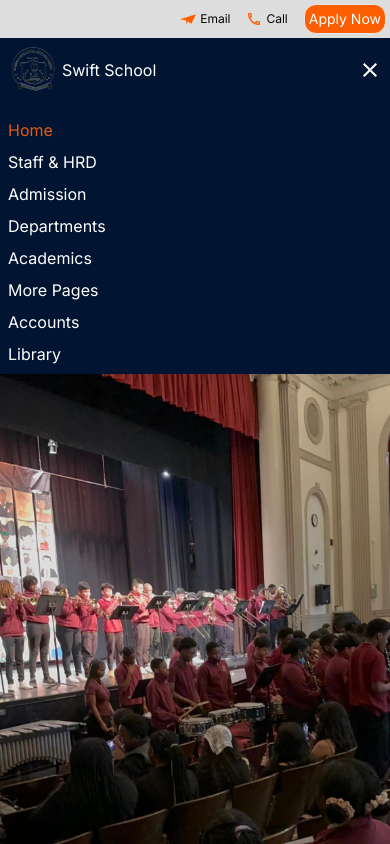
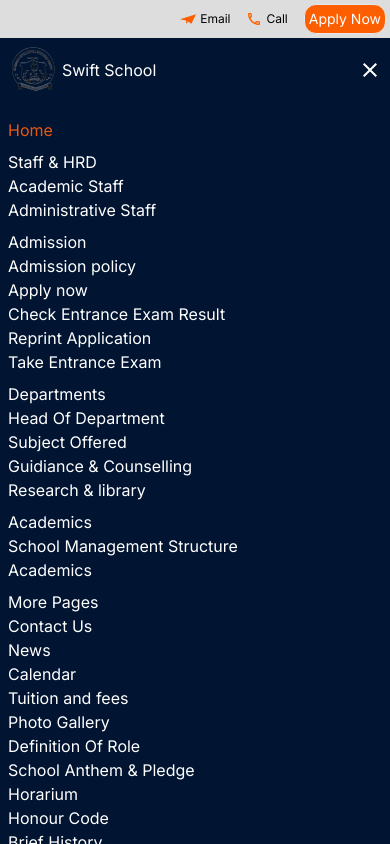
Before and after one commit to maths29/school-porter, a Next.js app: page / in a window 390 px wide. Both pictures are taken after a click on the button 370 px from the left and 69 px from the top of the page. Shown: the top 844 px of the page. Built offline with nearby package versions, Linux system fonts and the light colour scheme.

Commit message:
Add  toggle menu function

```diff
--- a/app/components/Navbar.js
+++ b/app/components/Navbar.js
@@ -10,6 +10,18 @@
   const handleOpen = () => {
     setMenu(!menu);
   };
+
+  const toggleSubMenu = (index) => {
+    const subMenu = document.getElementById(`submenu-${index}`);
+    const allSubMenus = document.querySelectorAll("[id^='submenu-']");
+    allSubMenus.forEach((menu) => {
+      if (menu !== subMenu) {
+        menu.classList.add("hidden");
+      }
+    });
+    subMenu.classList.toggle("hidden");
+  };
+
   return (
     <nav className="bg-[rgb(1,20,49)] flex  p-2 md:px-8">
       <div className="w-full flex flex-col gap-6 md:flex-row justify-between text-white md:items-center">
@@ -252,11 +264,9 @@
             <li className="text-orange-600">
               <Link href="/">Home</Link>
             </li>
-            <li className="relative group">
-              <Link href="" className="">
+            <li  onClick={() => toggleSubMenu(1)}>
                 Staff & HRD
-              </Link>
-              <ul className="absolute hidden group-hover:block bg-gray-800 rounded-lg">
+              <ul id="submenu-1">
                 <li>
                   <Link href="" className="block ">
                     Academic Staff
@@ -269,11 +279,9 @@
                 </li>
               </ul>
             </li>
-            <li className="relative group">
-              <Link href="" className="">
+            <li onClick={() => toggleSubMenu(2)}>
                 Admission
-              </Link>
-              <ul className="absolute hidden group-hover:block bg-gray-800 rounded-lg mt-2">
+              <ul id="submenu-2">
                 <li>
                   <Link href="" className="block ">
                     Admission policy
@@ -301,11 +309,9 @@
                 </li>
               </ul>
             </li>
-            <li className="relative group">
-              <Link href="" className="">
-                Departments{" "}
-              </Link>
-              <ul className="absolute hidden group-hover:block bg-gray-800 rounded-lg mt-2">
+            <li  onClick={() => toggleSubMenu(3)}>
+                Departments
+              <ul id="submenu-3">
                 <li>
                   <Link href="" className="block ">
                     Head Of Department
@@ -328,11 +334,9 @@
                 </li>
               </ul>
             </li>
-            <li className="relative group">
-              <Link href="" className="">
+            <li  onClick={() => toggleSubMenu(4)}>
                 Academics
-              </Link>
-              <ul className="absolute hidden group-hover:block bg-gray-800 rounded-lg mt-2">
+              <ul id="submenu-4">
                 <li>
                   <Link href="" className="block ">
                     School Management Structure
@@ -345,11 +349,9 @@
                 </li>
               </ul>
             </li>
-            <li className="relative group">
-              <Link href="" className="">
+            <li  onClick={() => toggleSubMenu(5)}>
                 More Pages
-              </Link>
-              <ul className="absolute hidden group-hover:block bg-gray-800 rounded-lg mt-2">
+              <ul id="submenu-5">
                 <li>
                   <Link href="" className="block ">
                     Contact Us
@@ -417,11 +419,9 @@
                 </li>
               </ul>
             </li>
-            <li className="relative group">
-              <Link href="" className="">
+            <li  onClick={() => toggleSubMenu(6)}>
                 Accounts
-              </Link>
-              <ul className="absolute hidden group-hover:block bg-gray-800 rounded-lg mt-2">
+              <ul id="submenu-6">
                 <li>
                   <Link href="" className="block ">
                     Login
```
